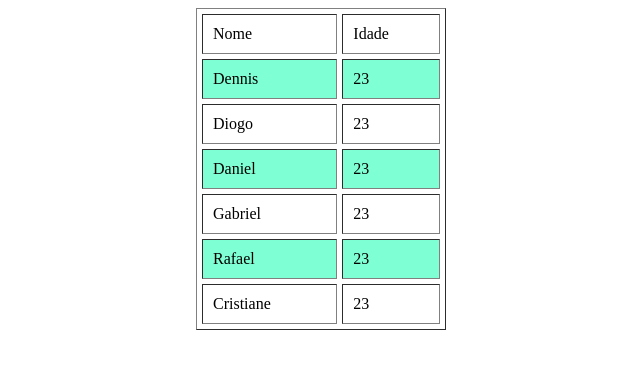
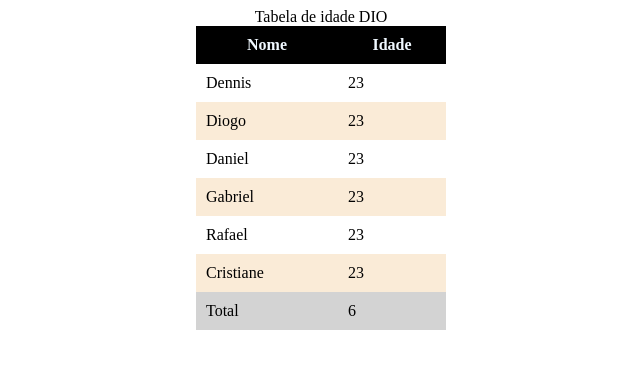
Before and after one commit to codedennis/DIOexercises, a plain HTML site: page HTML-Developer/HTML-Conceitos-Básicos/criando-tabelas-HTML/tagTable.html in a window 1280 px wide. Shown: the whole page, without its empty margins (319-959 px from the left). Drawn offline with Linux system fonts and the light colour scheme.

Commit message:
feat:Adicionando conteúdo

```diff
--- a/HTML-Developer/HTML-Conceitos-Básicos/criando-tabelas-HTML/tagTable.html
+++ b/HTML-Developer/HTML-Conceitos-Básicos/criando-tabelas-HTML/tagTable.html
@@ -5,8 +5,15 @@
     <meta name="viewport" content="width=device-width, initial-scale=1.0">
     <title>Tag table</title>
     <style>
-        table tr:nth-child(even) {
-            background-color: aquamarine;
+        table thead th {
+            background-color: black;
+            color: aliceblue;
+        }
+        table tbody tr:nth-child(even) td{
+            background-color: antiquewhite;
+        }
+        table tfoot {
+            background-color: lightgray;
         }
         table tr:hover td {
             background-color: darkgray;
@@ -15,12 +22,14 @@
 </head>
 <body>
     <!--Essa é uma estrutura básica de uma tabela e alguns de seus atributos-->
-    <table border="1" width="250" cellspacing="5" cellpadding="10" align="center">
-        <tr>
+    <table width="250" cellspacing="0" cellpadding="10" align="center">
+        <caption>Tabela de idade DIO</caption>
+        <thead>
             <!--Falando um pouco sobre a tag TR: ela significa table row e ela cria as colunas da tabela-->
-            <td>Nome</td>
-            <td>Idade</td>
-        </tr>
+            <th title="Nome completo">Nome</th>
+            <th title="Idade">Idade</th>
+        </thead>
+        <tbody>
             <tr id="1">
                 <td>Dennis</td>
                 <td>23</td>
@@ -45,6 +54,13 @@
                 <td>Cristiane</td>
                 <td>23</td>
             </tr>
+        </tbody>
+        <tfoot>
+            <tr>
+                <td>Total</td>
+                <td>6</td>
+            </tr>
+        </tfoot>
     </table>
 </body>
 </html>
```
Lines whose indentation alone changed are shown as unchanged.
